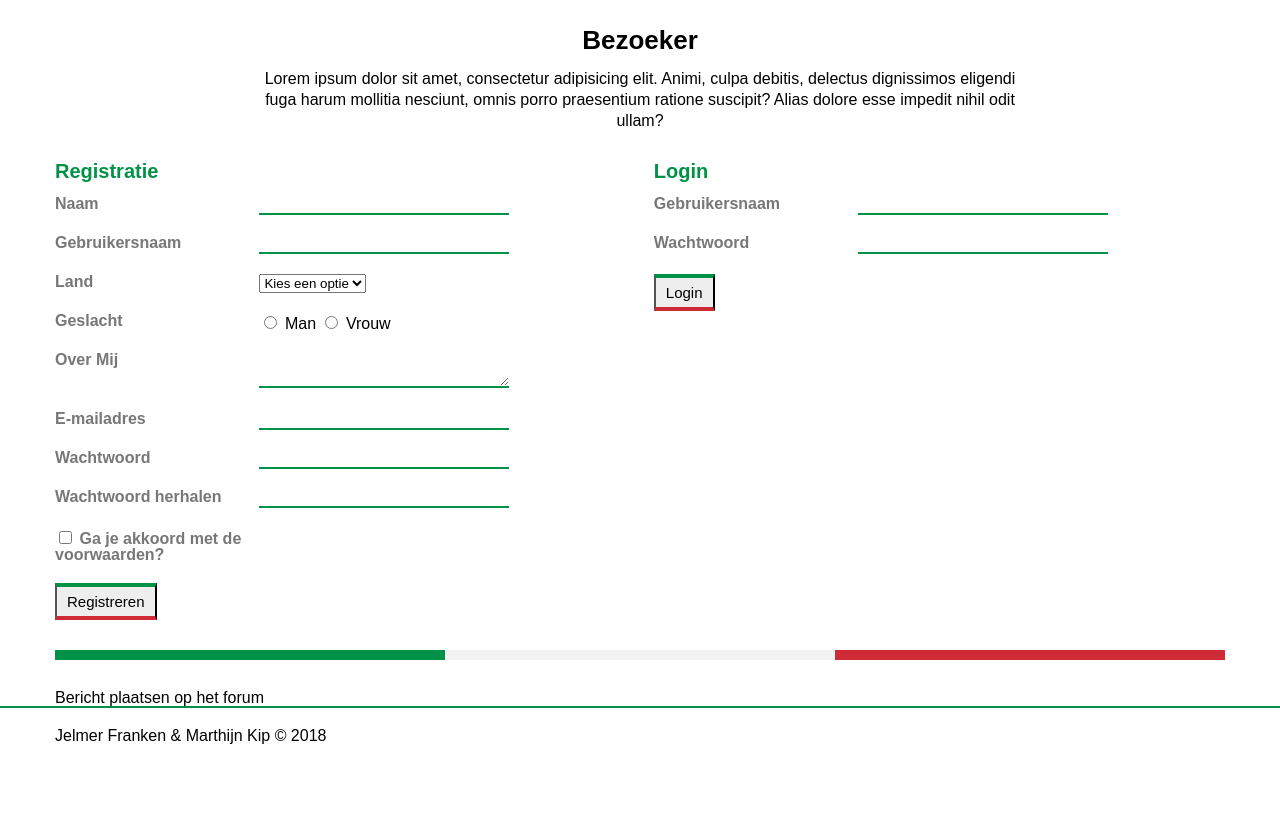
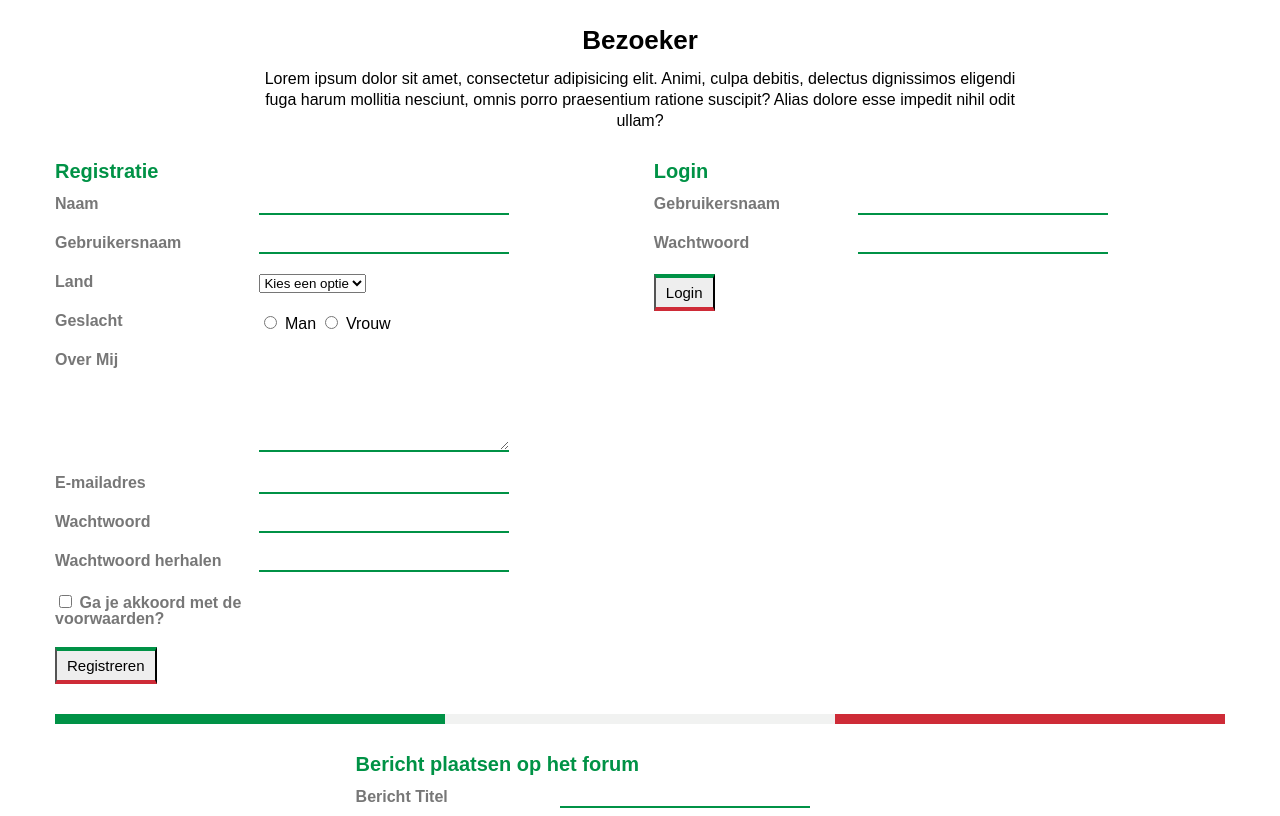
Before and after one commit to marthijn1994/webtech-bp, a plain HTML site: page bezoeker.html in a window 1280 px wide. Shown: the part 136-952 px from the top of the page. Before the commit the page ends 900 px from the top, so only its background shows below. Drawn offline with Linux system fonts and the light colour scheme.

Commit message:
bier en tieten

```diff
--- a/bezoeker.html
+++ b/bezoeker.html
@@ -135,9 +135,20 @@
             </div>
         </section>
 
-        <section class="row">
-            <div class="col-12">
+        <section class="row forum-bericht-form">
+            <div class="col-6">
                 <h2>Bericht plaatsen op het forum</h2>
+                <form action="">
+                    <div class="form-group">
+                        <label for="titel">Bericht Titel</label>
+                        <input type="text" name="titel" id="titel">
+                    </div>
+                    <div class="form-group">
+                        <label for="bericht">Bericht</label>
+                        <textarea name="bericht" id="bericht"></textarea>
+                    </div>
+                    <input type="submit" value="Plaats bericht" class="button">
+                </form>
             </div>
         </section>
     </div>
--- a/css/styles.css
+++ b/css/styles.css
@@ -477,18 +477,21 @@ footer {
     margin-bottom: 30px;
 }
 
-.login-registratie-forms .form-group {
+.login-registratie-forms .form-group,
+.forum-bericht-form .form-group {
     margin-bottom: 20px;
 }
 
-.login-registratie-forms h2 {
+.login-registratie-forms h2,
+.forum-bericht-form h2 {
     font-size: 20px;
     font-weight: bold;
     color: #009246;
     margin-bottom: 15px;
 }
 
-.login-registratie-forms label {
+.login-registratie-forms label,
+.forum-bericht-form label {
     font-weight: bold;
     font-size: 16px;
     color: #777777;
@@ -500,7 +503,11 @@ footer {
 .login-registratie-forms input[type='text'],
 .login-registratie-forms input[type='email'],
 .login-registratie-forms input[type='password'],
-.login-registratie-forms textarea {
+.login-registratie-forms textarea,
+.forum-bericht-form input[type='text'],
+.forum-bericht-form input[type='email'],
+.forum-bericht-form input[type='password'],
+.forum-bericht-form textarea {
     outline: 0;
     border: 0;
     background: transparent;
@@ -508,8 +515,19 @@ footer {
     width: 250px;
 }
 
+.login-registratie-forms textarea,
+.forum-bericht-form textarea {
+    min-height: 100px;
+}
+
 .login-registratie-forms input[type='submit'] {
     outline: none;
+    cursor: pointer;
+}
+
+.forum-bericht-form {
+    margin-bottom: 30px;
+    justify-content: center;
 }
 
 @media (min-width: 562px) {
```
